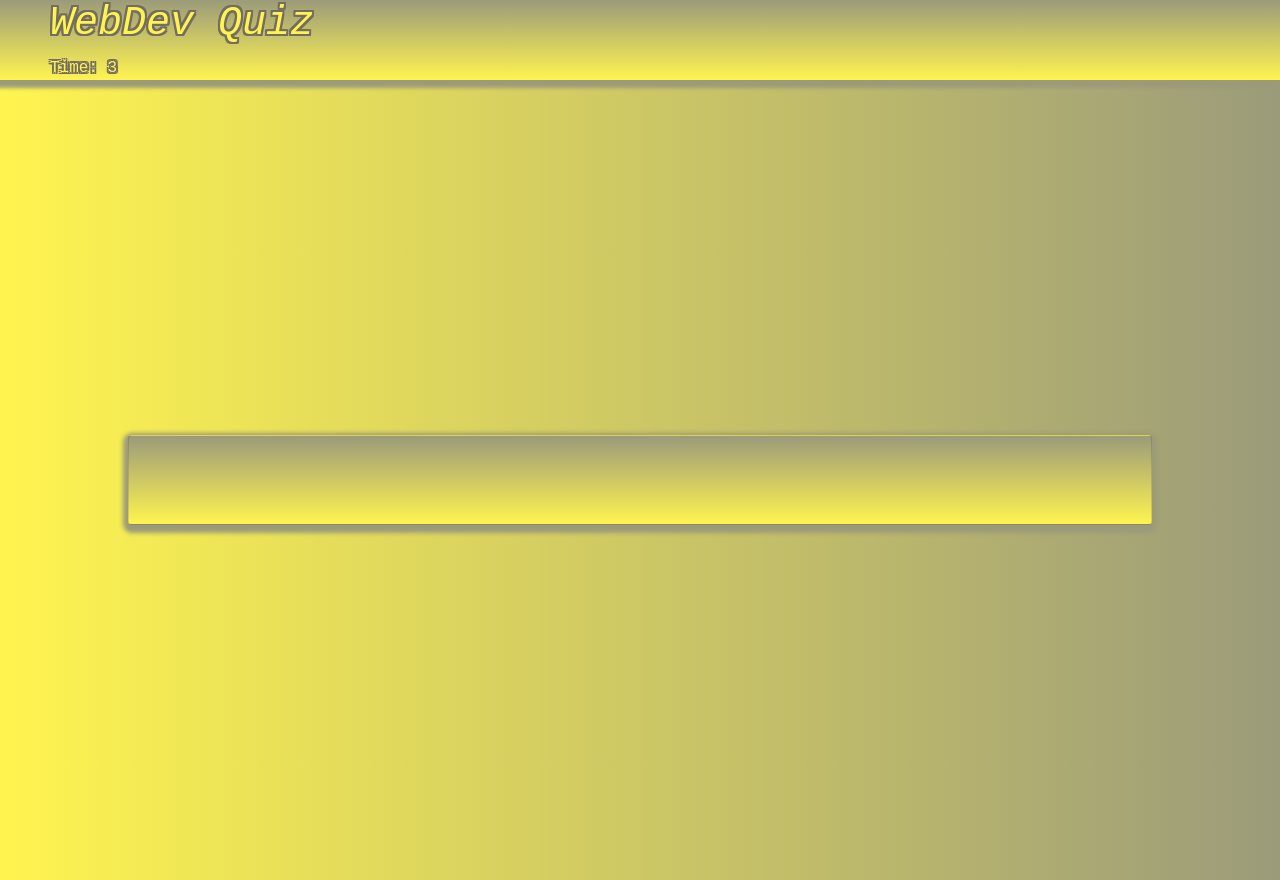
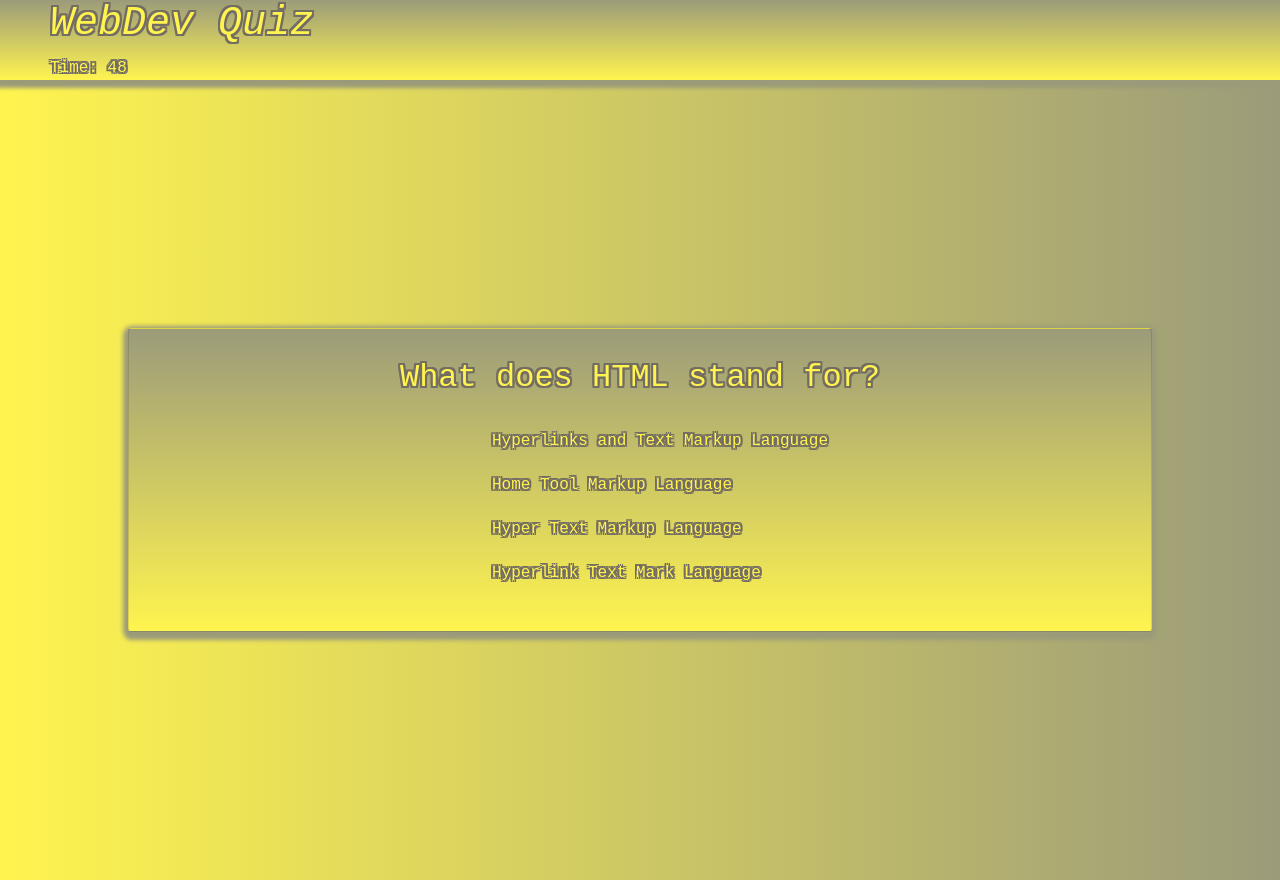
Before and after one commit to Will-Riffe/Module-4-Web-APIs-Challenge-Code-Quiz, a website: page index.html in a window 1280 px wide. Both pictures are taken after a click on the button "Start the Quiz". Drawn offline with nearby package versions, Linux system fonts and the light colour scheme.

Commit message:
main.js to display q/a's, styled the text

```diff
--- a/assets/main.js
+++ b/assets/main.js
@@ -1,10 +1,10 @@
 //Defining Variables
 const quizContainer = document.querySelector(".quiz");
-const questionElement = document.querySelector(".question");
+const questionElement = document.querySelector(".questions");
 const choicesElement = document.querySelector(".choices");
 const startButton = document.getElementById("start");
 const timeElement = document.getElementById("time");
-let timerDuration = 5; // unit = seconds
+let timerDuration = 50; // unit = seconds
 
 // Defines the quiz questions and answer choices
 const quizData = [
@@ -31,7 +31,28 @@ function startQuiz() {
     startButton.addEventListener("click", function() {
         startButton.style.display = "none";
         startTimer();
+        displayQuestion();
     });
+
+    //display the questions and answers
+    function displayQuestion() {
+        //retrieves first question index
+        let currentQuestionIndex = 0;
+
+        //retrieves first quiz question object
+        const currentQuestion = quizData[currentQuestionIndex];
+
+        //displays the Question
+        questionElement.textContent = currentQuestion.question;
+
+        //displays answer choices
+        for (let i = 0; i <currentQuestion.choices.length; i++) {
+            const choice = currentQuestion.choices[i];
+            const li = document.createElement("li");
+            li.textContent = choice;
+            choicesElement.appendChild(li);
+        }
+    }
 
     function startTimer() {
         var timer = setInterval(function() {
@@ -44,5 +65,7 @@ function startQuiz() {
         }, 1000);
     }
 
+
+
 }
 startQuiz();
--- a/assets/style.css
+++ b/assets/style.css
@@ -49,7 +49,8 @@ article.card {
     background-image: var(--hd-gradient);
     box-shadow: var(--head-shadow);
 }
-h2.card-title {
+h2.card-title,
+.card-body {
     text-shadow: 2px 0 var(--text-c), -2px 0 var(--text-c), 0 2px var(--text-c), 0 -2px var(--text-c),
     2px 2px var(--text-c), -2px -2px var(--text-c), 2px -2px var(--text-c), -2px 2px var(--text-c);
 }
@@ -70,3 +71,9 @@ h2.card-title {
     font-weight:bold;
     border:var(--text-c);
 }
+
+li {
+    justify-content: start;
+    margin-top: 20px;
+    list-style-type: none;
+}
```
